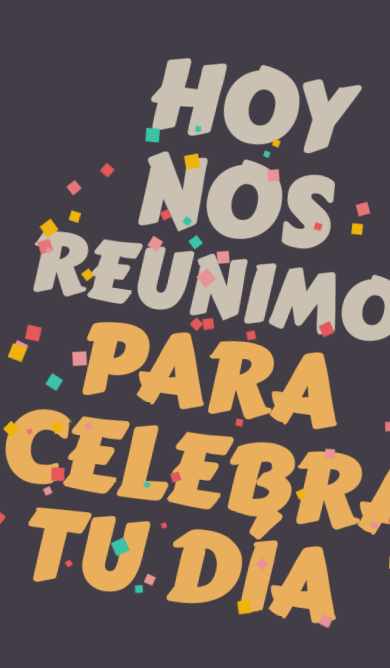
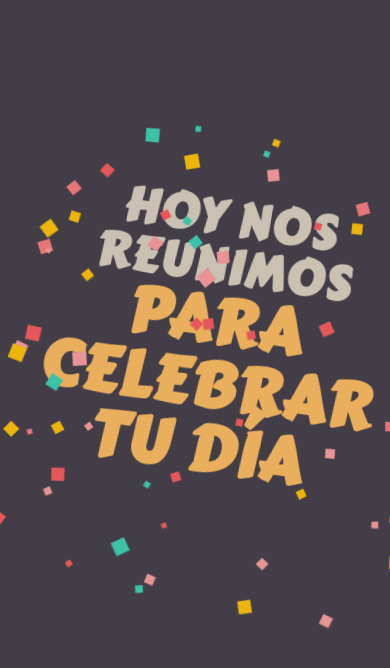
Before and after one commit to Alexis0816/Grace_Birthday, a plain HTML site: page index.html in a window 390 px wide. Drawn offline with nearby package versions, Linux system fonts and the light colour scheme.

Commit message:
last change

```diff
--- a/src/css/index.css
+++ b/src/css/index.css
@@ -77,7 +77,7 @@ body, html{
 	margin:0;
 	top:-1.6em;
 	opacity: 0;
-	animation:  firstSlideTextTwo 500ms ease 350ms 1 forwards;
+	animation:  firstSlideTextTwo 1000ms ease 350ms 1 forwards;
 }
 
 .first--slide span{
@@ -239,21 +239,21 @@ body, html{
 	font-size: 6em;
 	opacity: 0;
 	transform:rotate(-180deg) scale(0);
-	animation:secondSlideTextOne 500ms ease 0s 1 forwards;
+	animation:secondSlideTextOne 1000ms ease 0s 1 forwards;
 }
 
 .slide--content--one h2.first{
 	font-size: 5em;
 	transform: scale(0);
 	opacity: 0;
-	animation:secondSlideTextTwo 300ms ease 490ms 1 forwards;
+	animation:secondSlideTextTwo 600ms ease 490ms 1 forwards;
 }
 
 .slide--content--one h2.second{
 	font-size: 5em;
 	transform: scale(0);
 	opacity: 0;
-	animation:secondSlideTextThree 200ms ease 1000ms 1 forwards;
+	animation:secondSlideTextThree 400ms ease 1000ms 1 forwards;
 }
 
 .slide--content--one h1.second{
@@ -261,7 +261,7 @@ body, html{
 	color:#fcbb5e;
 	font-size: 6em;
 	opacity: 0;
-	animation: secondSlideTextFour 300ms ease 1200ms 1 forwards;
+	animation: secondSlideTextFour 600ms ease 1200ms 1 forwards;
 }
 
 .circle--stuff{
@@ -281,7 +281,7 @@ body, html{
 	margin:auto;
 	opacity: 0;
 	top:8em;
-	animation:secondSlideSVG 500ms ease 1400ms 1 forwards;
+	animation:secondSlideSVG 1000ms ease 1400ms 1 forwards;
 }
 
 
@@ -793,6 +793,44 @@ body, html{
 
 /* Responsive Media Queries */
 @media (max-width: 768px) {
+	.first--slide .slide--content h1{
+		font-size: 3em;
+	}
+
+	.first--slide .slide--content h2{
+		font-size:2em;
+	}
+
+
+	.slide--content--one h1.first{
+		font-size: 3em;
+	}
+
+	.slide--content--one h2.first{
+		font-size: 2em;
+	}
+
+	.slide--content--one h2.second{
+		font-size: 3em;
+	}
+
+	.slide--content--one h1.second{
+		font-size: 4em;
+	}
+
+
+	.second--canvas .content{
+
+		font-size:2em;
+
+	}
+
+
+
+
+
+
+
   /* Ajustes para imágenes en .third--canvas */
 	.star--bg img#b1{
 		left:1%;
```
Also changed, not shown: index.html (+4 -3 lines).
